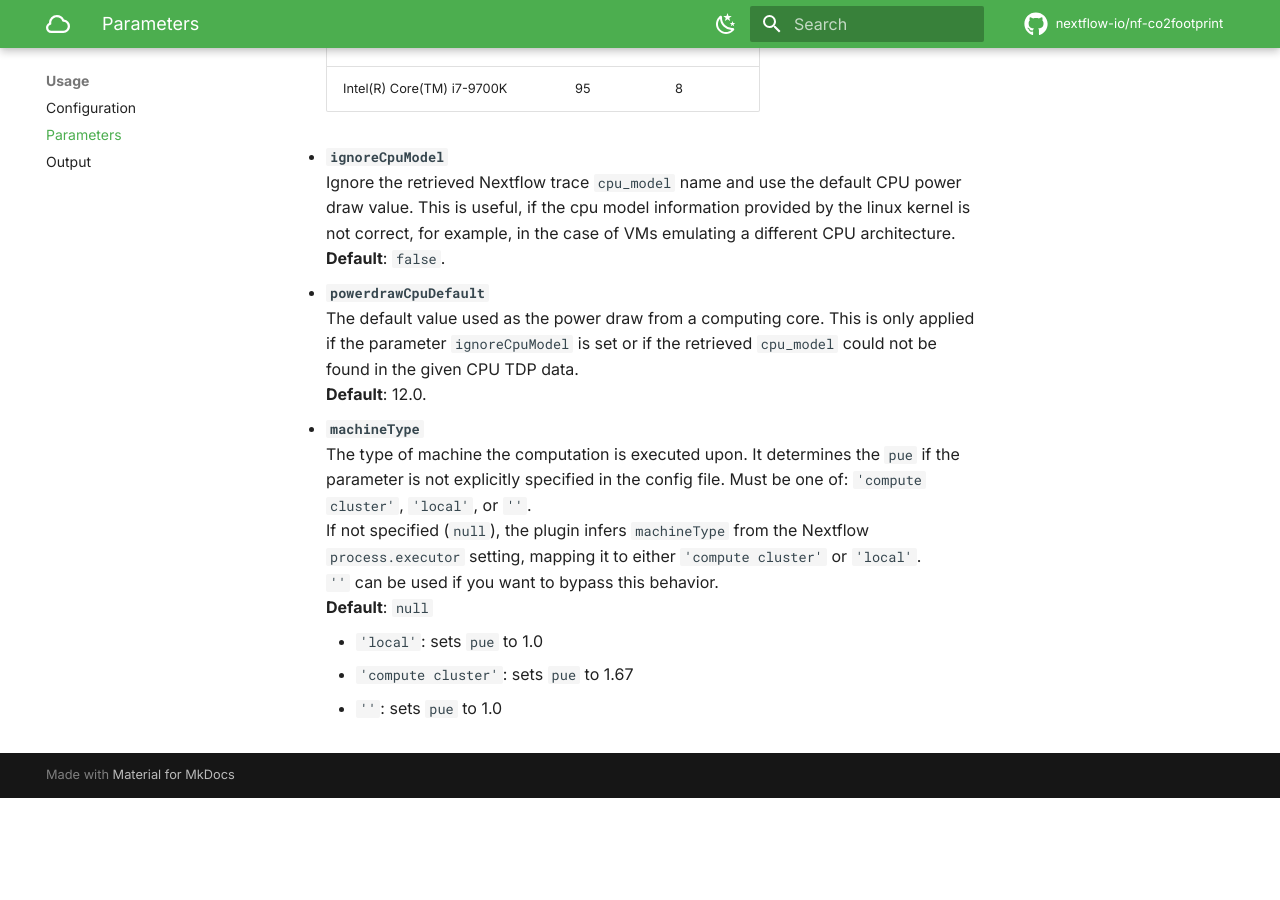
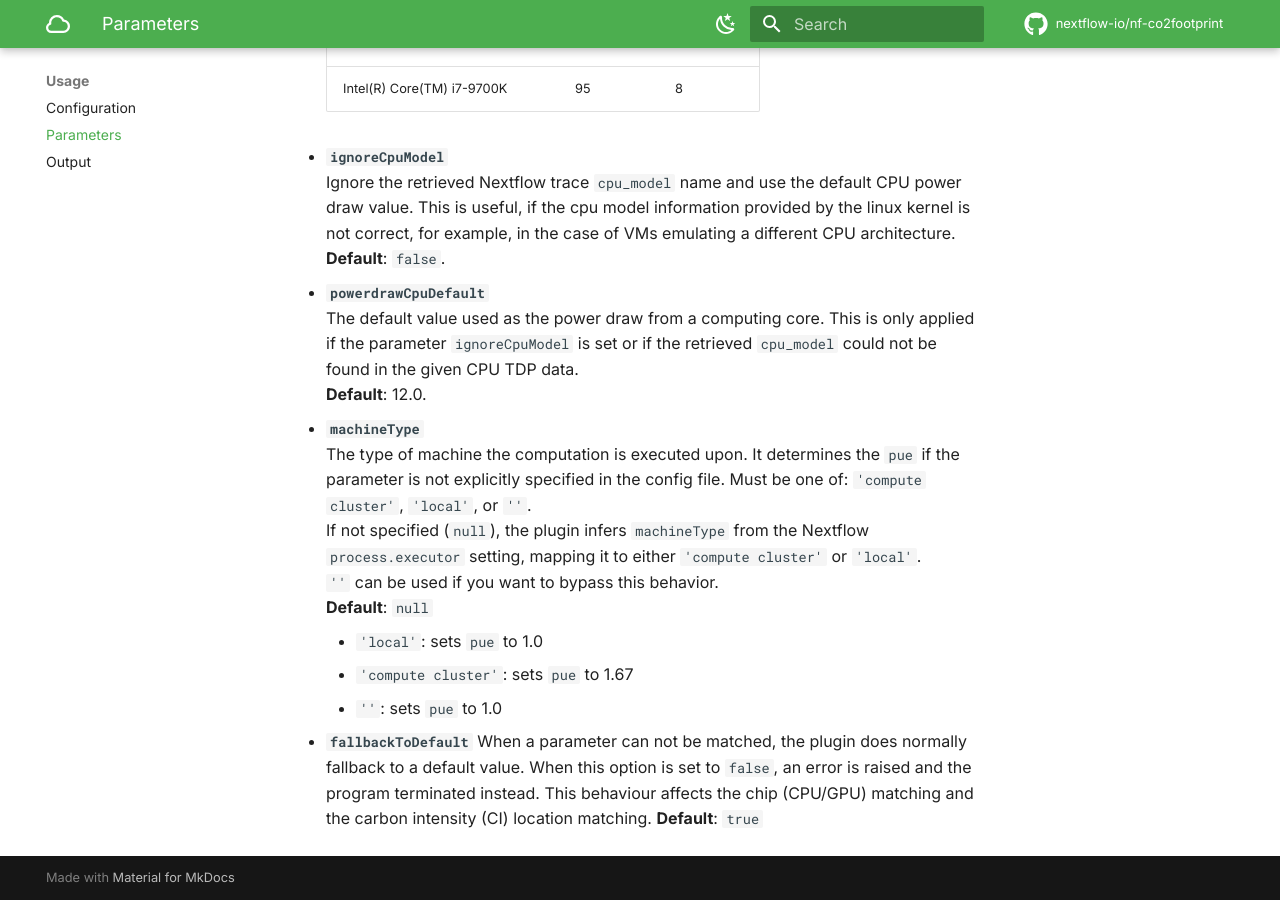
Before and after one commit to nextflow-io/nf-co2footprint, an MkDocs documentation site: the page built from docs/usage/parameters.md, in a window 1280 px wide and 900 px high, scrolled down 1485 px. Built offline with MkDocs 1.6.1 and Material for MkDocs 9.7.7, drawn with Linux system fonts in a browser that asks for light colours; comment, search, counter and statistics services are not loaded; before the commit the page ends 2283 px from its top, so only the background shows below that.

Commit message:
Documentation: Added the `fallbackToDefault` config parameter parameters.md
Signed-off-by: JosuaCarl <josua.carl@uni-tuebingen.de>

```diff
--- a/docs/usage/parameters.md
+++ b/docs/usage/parameters.md
@@ -68,3 +68,7 @@
     - `'local'`: sets `pue` to 1.0
     - `'compute cluster'`: sets `pue` to 1.67
     - `''`:  sets `pue` to 1.0
+- **`fallbackToDefault`**
+  When a parameter can not be matched, the plugin does normally fallback to a default value. When this option is set to `false`, an error is raised and the program terminated instead.
+  This behaviour affects the chip (CPU/GPU) matching and the carbon intensity (CI) location matching.
+  **Default**: `true`
```
